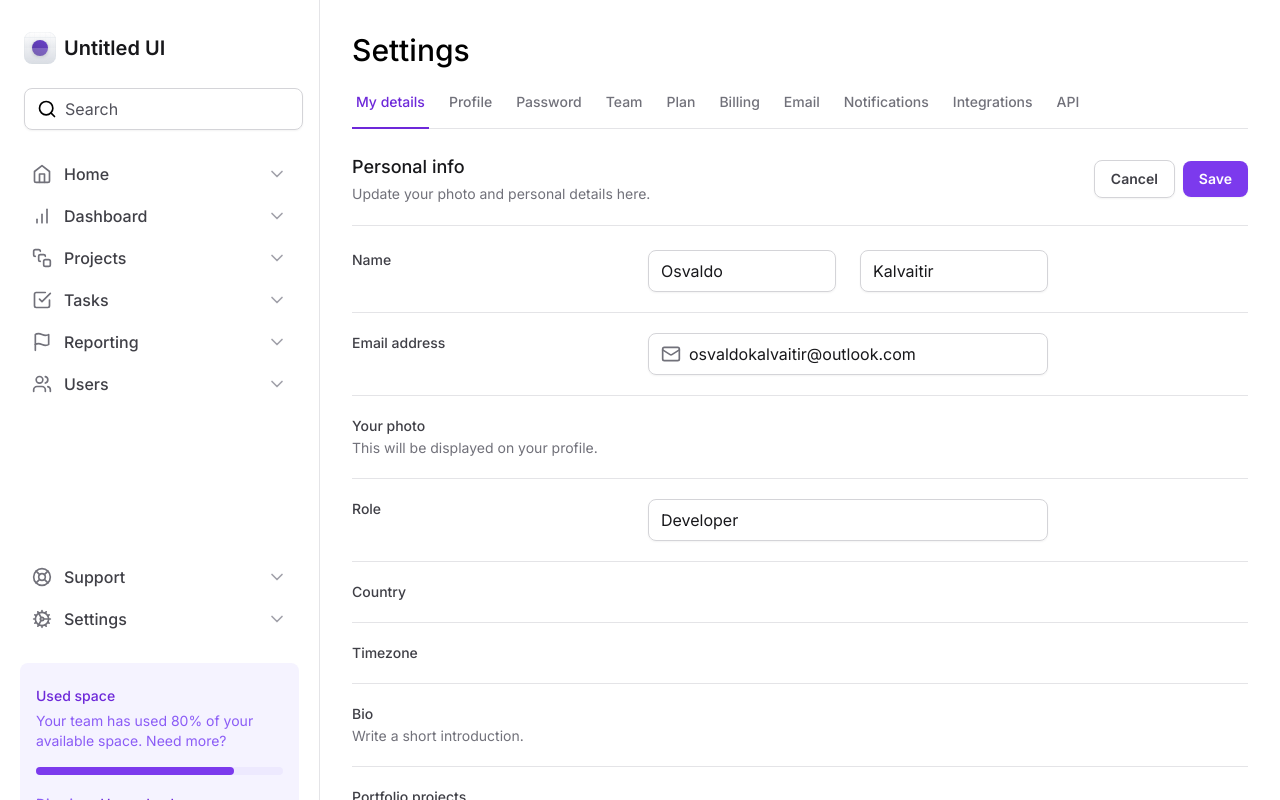
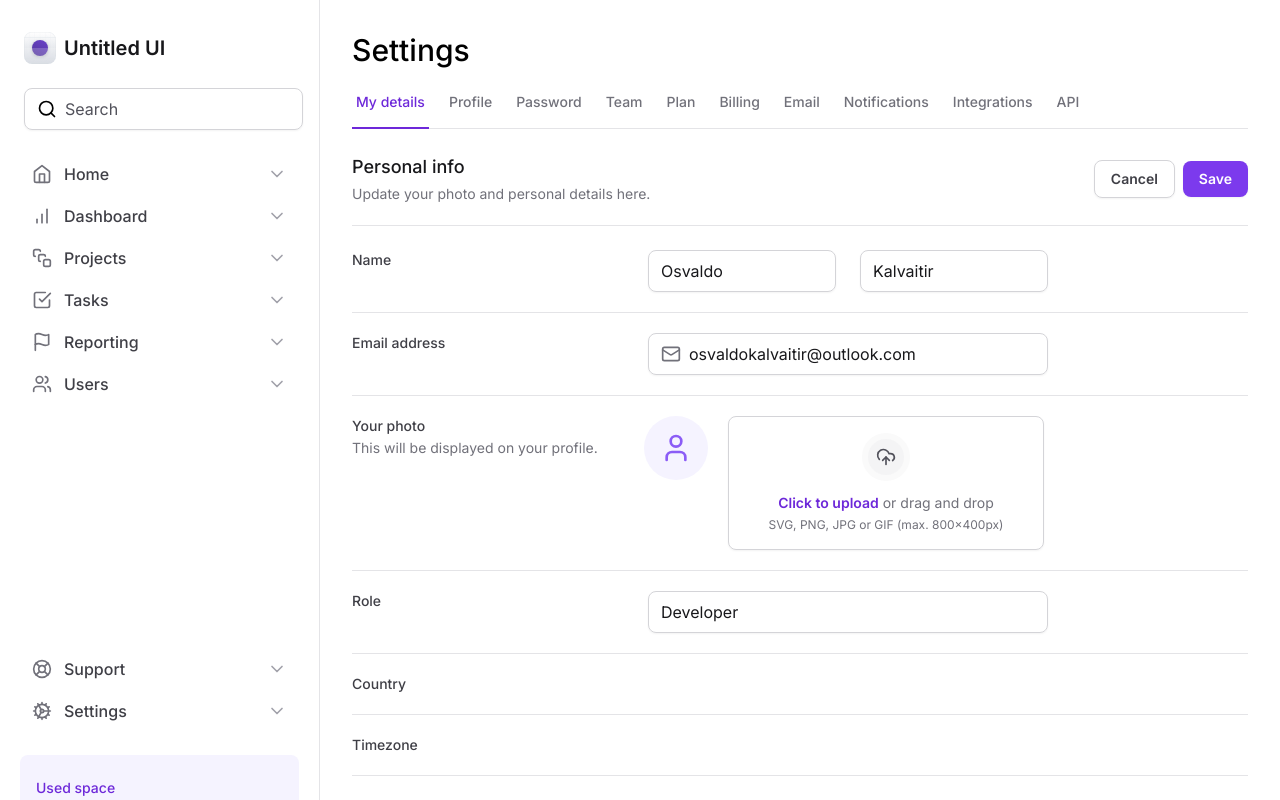
Before and after one commit to osvaldokalvaitir/reactjs-mastering-tailwind, a Next.js app: page / in a window 1280 px wide. Shown: the top 800 px of the page. Built offline with nearby package versions, Linux system fonts and the light colour scheme.

Commit message:
Upload do Avatar

```diff
--- a/src/app/page.tsx
+++ b/src/app/page.tsx
@@ -1,6 +1,6 @@
 import { SettingsTabs } from '@/components/SettingsTabs'
 import * as Input from '@/components/Input'
-import { Mail } from 'lucide-react'
+import { Mail, UploadCloud, User } from 'lucide-react'
 
 export default function Home() {
   return (
@@ -77,7 +77,7 @@
 
           <div className="grid grid-cols-form gap-3 pt-5">
             <label
-              htmlFor="email"
+              htmlFor="photo"
               className="text-sm font-medium text-zinc-700"
             >
               Your photo
@@ -85,7 +85,34 @@
                 This will be displayed on your profile.
               </span>
             </label>
-            <div />
+            <div className="flex items-start gap-5">
+              <div className="flex h-16 w-16 items-center justify-center rounded-full bg-violet-50">
+                <User className="h-8 w-8 text-violet-500" />
+              </div>
+
+              <label
+                htmlFor="photo"
+                className="group flex flex-1 cursor-pointer flex-col items-center gap-3 rounded-lg border border-zinc-300 px-6 py-4 text-center text-zinc-500 shadow-sm hover:border-violet-200 hover:bg-violet-25 hover:text-violet-500"
+              >
+                <div className="rounded-full border-6 border-zinc-50 bg-zinc-100 p-2 group-hover:border-violet-50 group-hover:bg-violet-100">
+                  <UploadCloud className="h-5 w-5 text-zinc-600 group-hover:text-violet-600" />
+                </div>
+
+                <div className="flex flex-col items-center gap-1">
+                  <span className="text-sm">
+                    <span className="font-semibold text-violet-700">
+                      Click to upload
+                    </span>{' '}
+                    or drag and drop
+                  </span>
+                  <span className="text-xs">
+                    SVG, PNG, JPG or GIF (max. 800x400px)
+                  </span>
+                </div>
+              </label>
+
+              <input type="file" className="sr-only" id="photo" />
+            </div>
           </div>
 
           <div className="grid grid-cols-form gap-3 pt-5">
--- a/tailwind.config.ts
+++ b/tailwind.config.ts
@@ -10,6 +10,16 @@
         form: 'minmax(7.5rem, 17.5rem) minmax(25rem, 1fr) minmax(0, 15rem)',
       },
 
+      borderWidth: {
+        6: '6px',
+      },
+
+      colors: {
+        violet: {
+          25: '#fcfaff',
+        },
+      },
+
       maxWidth: {
         app: '700px',
       },
```
